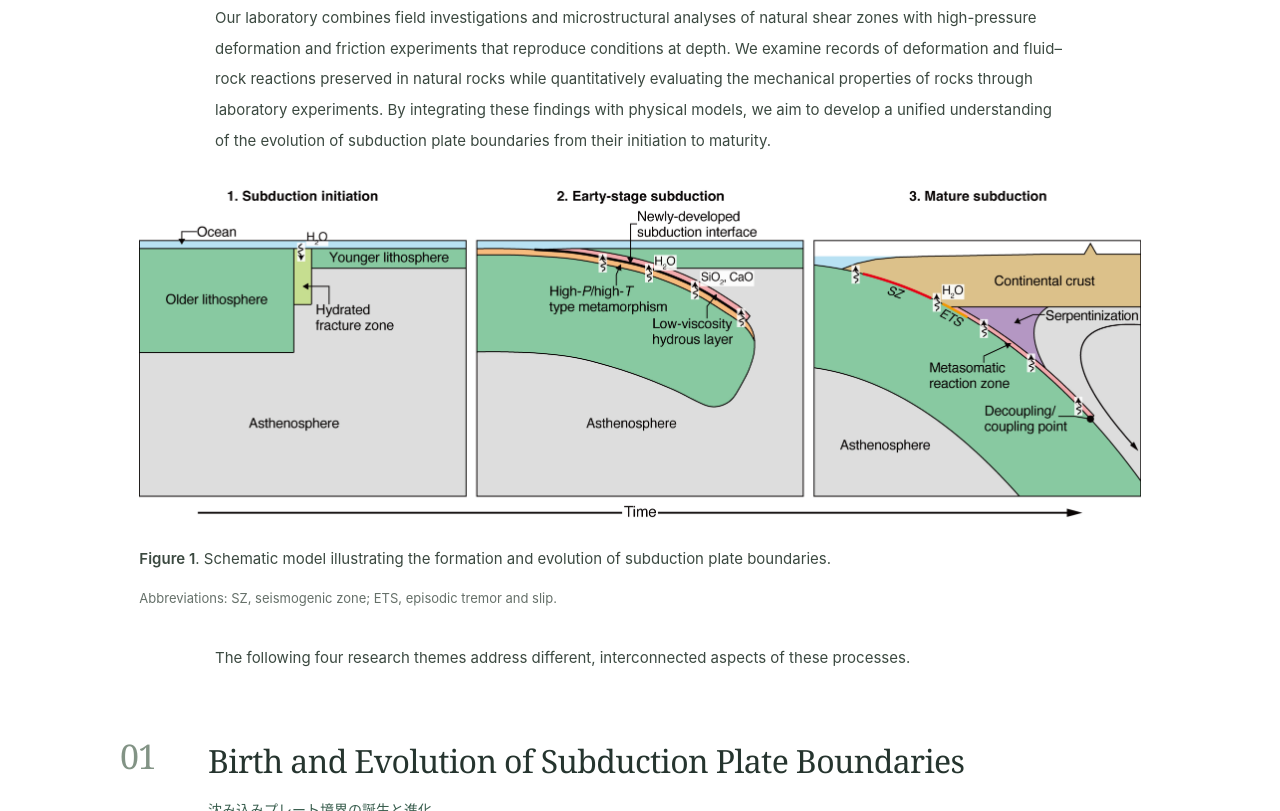
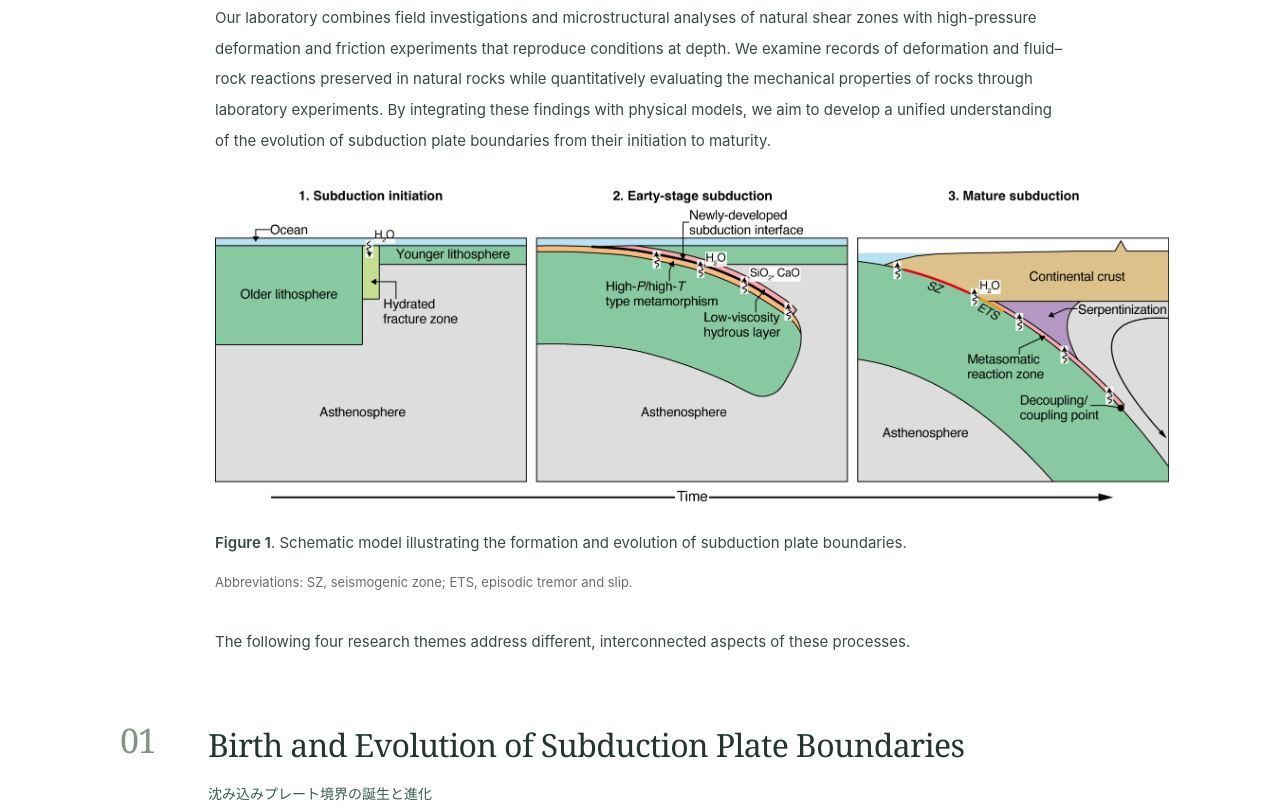
Before and after one commit to kenichihirauchi/hirauchi-lab-site, a plain HTML site: page docs/research.html in a window 1280 px wide. Shown: the part 682-1493 px from the top of the page. Drawn offline with Linux system fonts and the light colour scheme.

Commit message:
Align Research Figure 1 with overview text at 80 percent width

```diff
--- a/docs/research-figures.css
+++ b/docs/research-figures.css
@@ -9,8 +9,8 @@
 /* Researchの導入文と図1の概念図。既存テーマ・研究図の幅は維持。 */
 .research-overview {margin-bottom:32px}
 .research-overview-copy {margin-inline:auto;margin-bottom:32px}
-/* 図1のみ表示幅を80%に縮小し、中央に配置。画像データは変更しません。 */
-.research-overview-figure {width:84%;margin-inline:auto;--figure-width:100%;min-width:0}
+/* 図1は同じ親要素の80%幅を保ち、最大850pxの導入本文の左端に揃える。 */
+.research-overview-figure {width:80%;margin-inline:max(0px,calc((100% - 850px)/2)) 0;--figure-width:100%;min-width:0}
 .research-overview-transition {max-width:850px;margin:32px auto 0;font-size:15px;line-height:2.05;color:#3b4940}
 
 /* 図2・3は前回表示幅の95%、図4は105%。図6は従来幅を維持。
```
